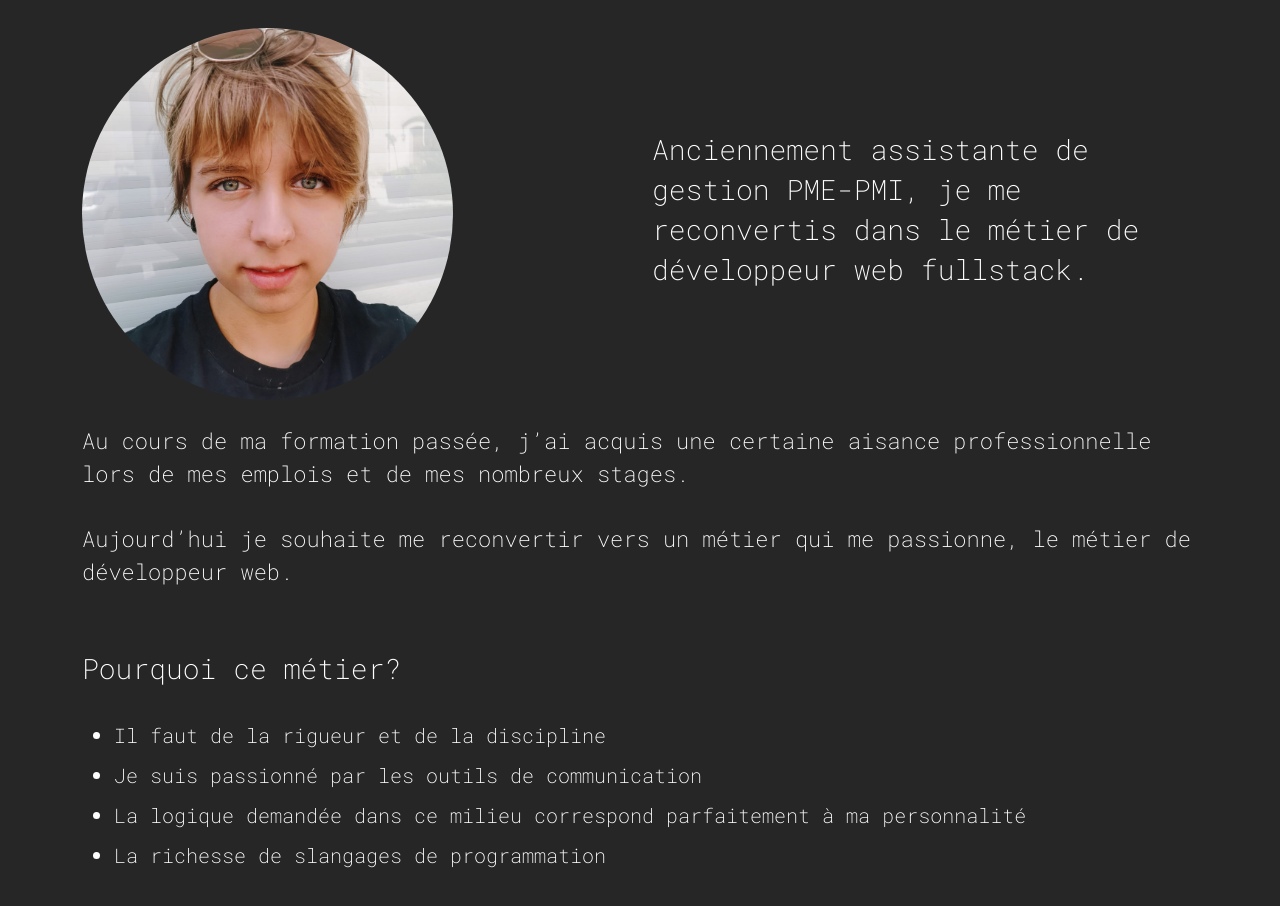
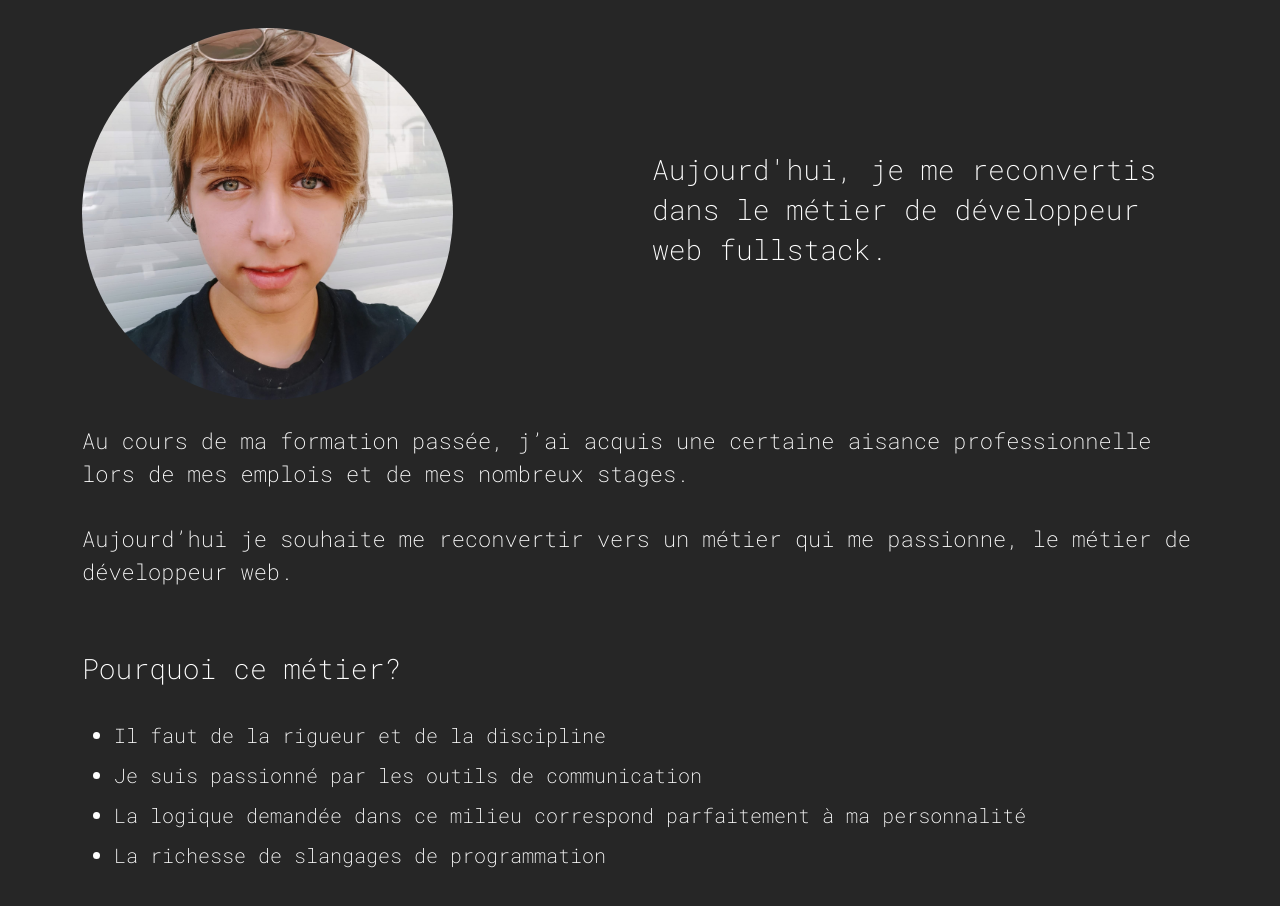
Before and after one commit to JoeVan1109/PORTEFOLIO, a website: page index.html in a window 1280 px wide. Shown: the part 820-1726 px from the top of the page. Drawn offline with nearby package versions, Linux system fonts and the light colour scheme.

Commit message:
Finale version définitive

```diff
--- a/index.html
+++ b/index.html
@@ -92,10 +92,9 @@
                 <img class="profil " src="./asset/pp.jpg" alt="profil">
             </div>
             <div class="col-6 mt-5">
-                <h3 class="text-accroche-1 ">Anciennement assistante de gestion PME-PMI, je me reconvertis dans le métier de
+                <h3 class="text-accroche-1 ">Aujourd'hui, je me reconvertis dans le métier de
                     développeur web fullstack.</h3>
             </div>
-
 
             <div class="col-12 mt-4">
                 <p class="text">Au cours de ma formation passée, j’ai acquis une certaine aisance professionnelle lors de mes emplois et de mes nombreux stages.</p>
```
